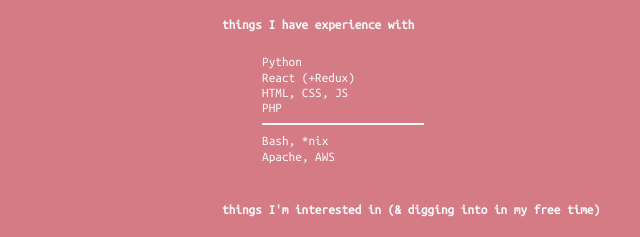
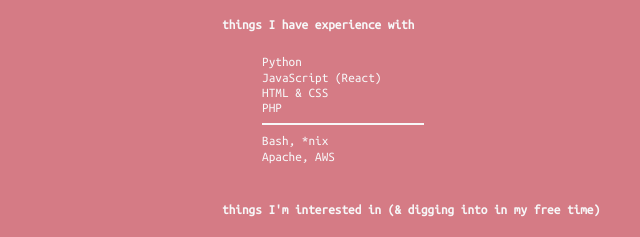
Before and after one commit to mccjay/mccjay.github.io, a plain HTML site: page about.html in a window 1280 px wide. Shown: the part 206-443 px from the top of the page, 102-742 px from the left. Drawn offline with nearby package versions, Linux system fonts and the light colour scheme.

Commit message:
change js

```diff
--- a/about.html
+++ b/about.html
@@ -27,8 +27,8 @@
     <h5>things I have experience with</h5>
     <ul class="no-list-style">
         <li>Python</li>
-        <li>React (+Redux) </li>
-        <li>HTML, CSS, JS</li>
+        <li>JavaScript (React) </li>
+        <li>HTML & CSS</li>
         <li>PHP</li>
         <hr/>
         <li>Bash, *nix</li>
```
